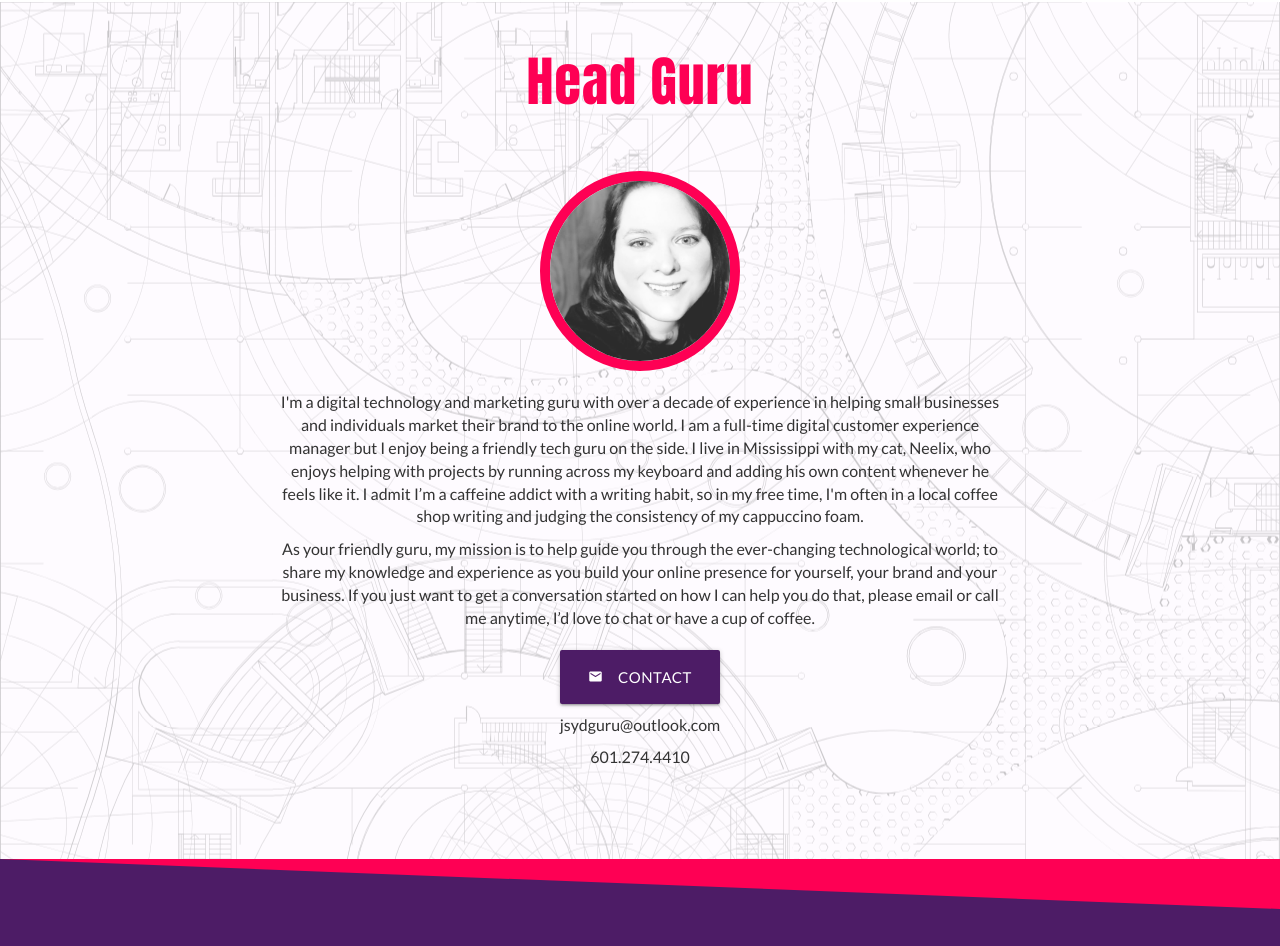
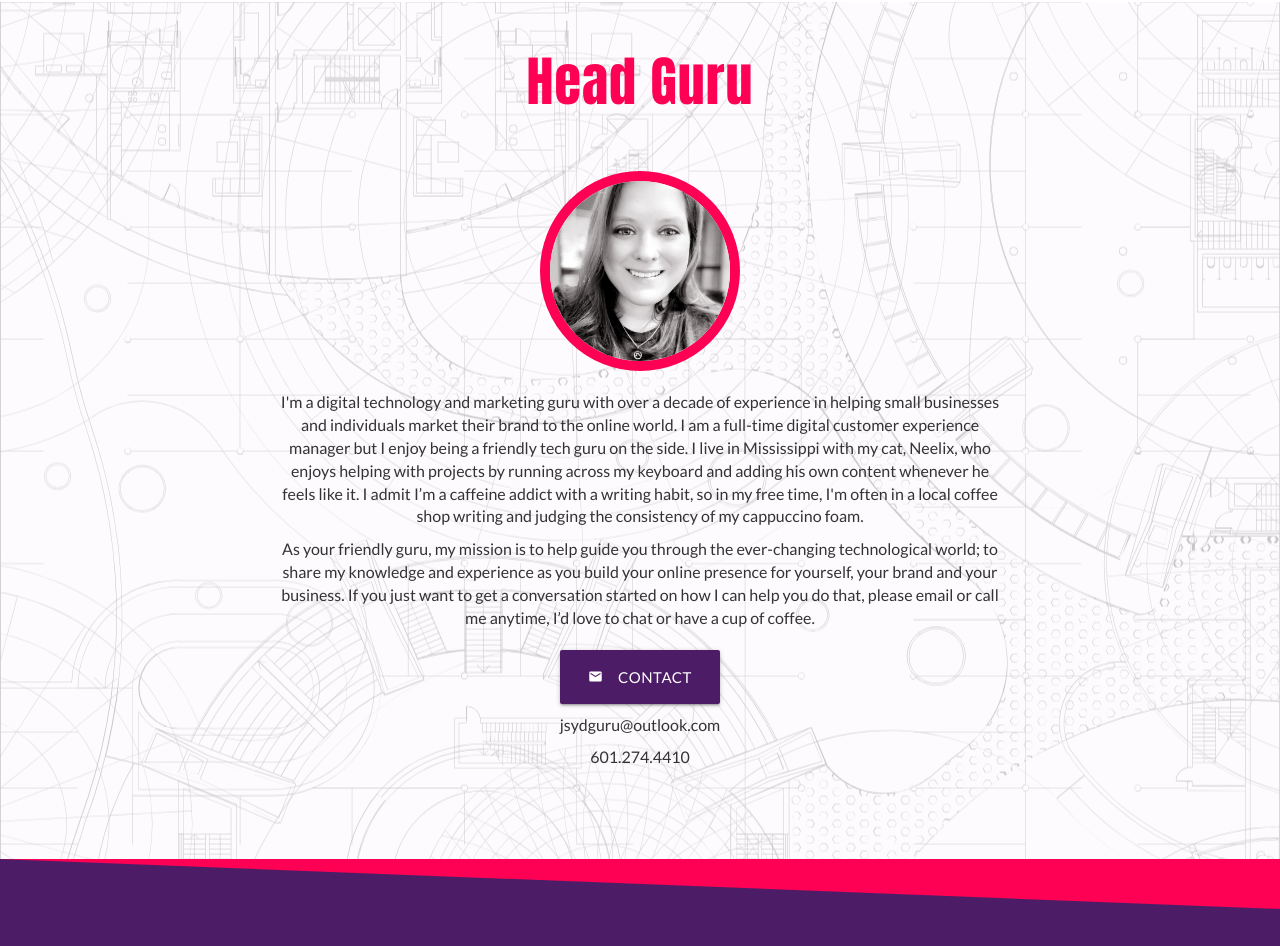
Before and after one commit to jsydguru/jsydguru.github.io, a website: page index.html in a window 1280 px wide. Shown: the part 1822-2768 px from the top of the page. Drawn offline with nearby package versions, Linux system fonts and the light colour scheme; files that its build step writes are made by us from their sources.

Commit message:
Updated about picture.

```diff
--- a/views/main.html
+++ b/views/main.html
@@ -91,7 +91,7 @@
   <div>
     <div class="col-md-8 col-md-offset-2 col-sm-12 p-30">
       <h1 class="pb-50">Head Guru</h1>
-      <img class="head-guru" src="../images/Jennie2.jpg" alt="Photo of Jennie Brantley">
+      <img class="head-guru" src="../images/jennie2020.jpg" alt="Photo of Jennie Brantley">
 
       <!-- About Paragraph -->
       <p>I'm a digital technology and marketing guru with over a decade of experience in helping small
```
Also changed, not shown: images/jennie2020.jpg (added), 1 other file.
